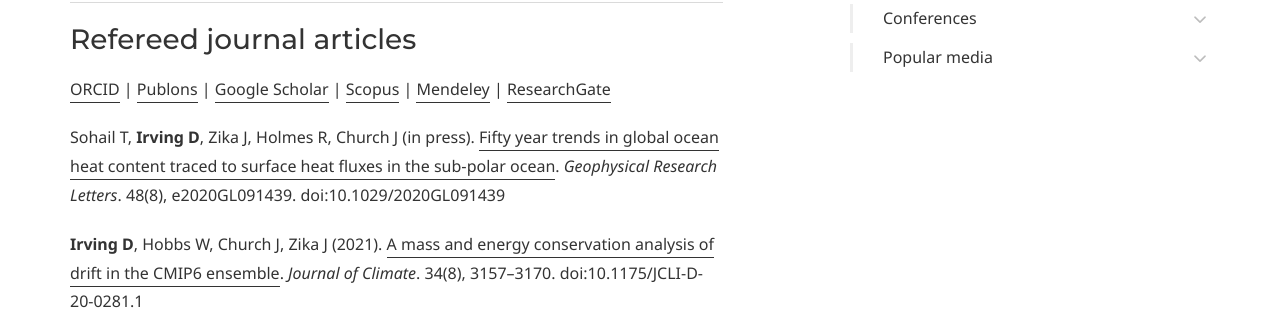
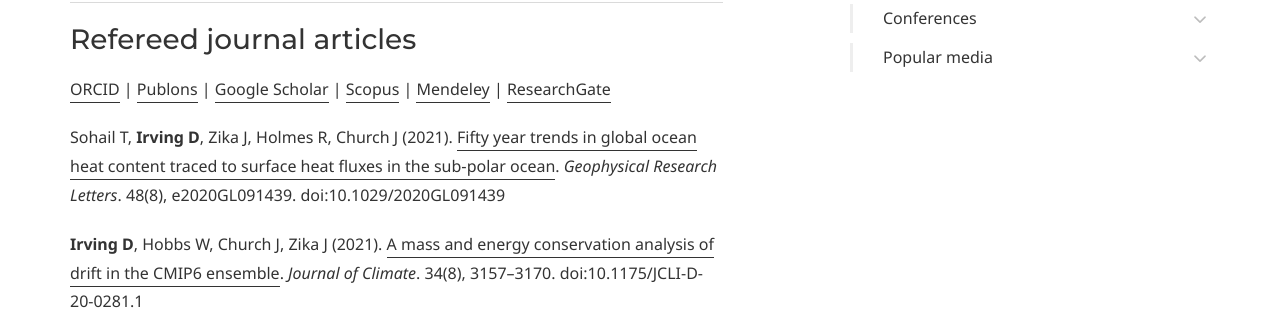
Before and after one commit to DamienIrving/damienirving.github.io, a Jekyll site: the page built from publications.md, in a window 1280 px wide and 900 px high, scrolled down 614 px. Shown: the part 134-454 px from the top of the window. Built offline with Jekyll 4.4.1, drawn with Linux system fonts in a browser that asks for light colours; some web fonts are replaced.

Commit message:
Update publications.md

```diff
--- a/publications.md
+++ b/publications.md
@@ -28,7 +28,7 @@ page_nav:
 [Mendeley](https://www.mendeley.com/profiles/damien-irving/) |
 [ResearchGate](https://www.researchgate.net/profile/Damien_Irving)
 
-Sohail T, **Irving D**, Zika J, Holmes R, Church J (in press). [Fifty year trends in global ocean heat content traced to surface heat fluxes in the sub‐polar ocean](https://doi.org/10.1029/2020GL091439). *Geophysical Research Letters*. 48(8), e2020GL091439. doi:10.1029/2020GL091439
+Sohail T, **Irving D**, Zika J, Holmes R, Church J (2021). [Fifty year trends in global ocean heat content traced to surface heat fluxes in the sub‐polar ocean](https://doi.org/10.1029/2020GL091439). *Geophysical Research Letters*. 48(8), e2020GL091439. doi:10.1029/2020GL091439
 
 **Irving D**, Hobbs W, Church J, Zika J (2021). [A mass and energy conservation analysis of drift in the CMIP6 ensemble](https://doi.org/10.1175/JCLI-D-20-0281.1). *Journal of Climate*. 34(8), 3157–3170. doi:10.1175/JCLI-D-20-0281.1
 
```
